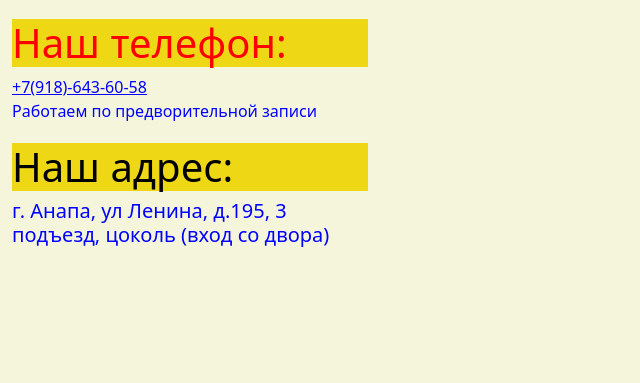
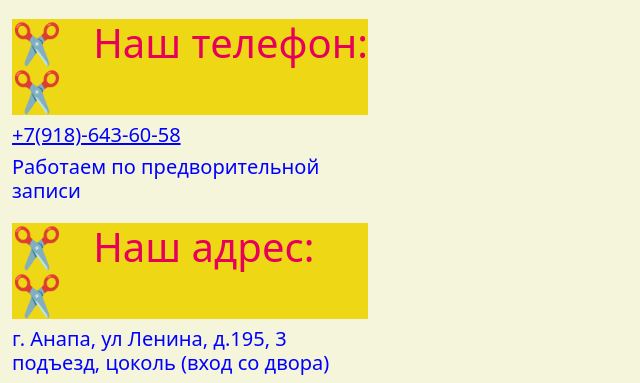
Before and after one commit to Zhenua82/project_1, a Django app: page /news/homework/add_human/ in a window 1280 px wide. Shown: the part 828-1211 px from the top of the page, without its empty margins (0-640 px from the left). Before the commit the page ends 1075 px from the top, so only its background shows below. Run offline with Django 4.2, Linux system fonts and the light colour scheme; a user stored in the database is signed in; data comes from the database, SQL or seed files in the repository; both versions use the stored data as it was after the commit; some libraries are stand-ins or nearby versions.

Commit message:
29.05.2023

```diff
--- a/django_project-main/NewsProject/NewsPoject/homework/views.py
+++ b/django_project-main/NewsProject/NewsPoject/homework/views.py
@@ -19,13 +19,16 @@ from .forms import HumanForm
 #     def get_queryset(self):
 #         # return Human.objects.filter(is_published=True).select_related('profession')
 #         return Human.objects.filter().select_related('profession')
+
 def home(request):
-    human = Human.objects.all()
+    human = Human.objects.filter(is_published=True)
+    human_2 = Human.objects.all()
     professions = Profession.objects.all()
     paginator = Paginator(human, 3)
     page_num = request.GET.get('page', 1)
     page_human = paginator.get_page(page_num)
     context = {
+        'human_2': human_2,
         'human': human,
         'title': 'Список людей',
         'title2': 'Список людей:',
--- a/django_project-main/NewsProject/NewsPoject/templates/inc/_sidebarhome.html
+++ b/django_project-main/NewsProject/NewsPoject/templates/inc/_sidebarhome.html
@@ -1,4 +1,5 @@
 {% load human_tags %}
+
 
 <div class="list-group" style='background-color: #eed815'>
 <!--    {% get_list_profession as professions %}-->
@@ -9,10 +10,17 @@
         {% show_professions %}
 </div>
 <iframe src="https://www.google.com/maps/d/embed?mid=11oYve_Th26AQAqjRHuipZvm08REVax0&ehbc=2E312F" width="416" height="480" style="margin-top: 20px;"></iframe>
-<h1 style='background-color: #eed815; margin-top: 20px; color: red;'> Наш телефон: </h1>
-<a href="tel:+79186436058" style='color: blue;'>+7(918)-643-60-58</a>
+{% for i in human_2 %}
+{% if i.id == 31 %}
+<span class="badge rounded-pill" style='background-color: #cc0066; margin-top: 20px; margin-left: 180px;'>
+<img src="{{i.photo.url}}" class="mr-3" width="60" alt="Photo">
+</span>
+{% endif %}
+{% endfor %}
+<h1 style='background-color: #eed815; margin-top: 20px; color: #e6005c'> &#9986; &nbsp; Наш телефон: &#9986;</h1>
+<a href="tel:+79186436058" style='color: blue;'><h5> +7(918)-643-60-58 </h5> </a>
 <div class="list">
-        <h8 style='color: blue;'> Работаем по предворительной записи </h8>
+        <h5 style='color: blue;'> Работаем по предворительной записи </h5>
 </div>
-<h1 style='background-color: #eed815; margin-top: 20px; color: black;'> Наш адрес: </h1>
-<h5 style='color: blue'>г. Анапа, ул Ленина, д.195, 3 подъезд, цоколь (вход со двора)</h5>
+<h1 style='background-color: #eed815; margin-top: 20px; color: #e6005c;'>&#9986; &nbsp; Наш адрес: &nbsp;&nbsp;&nbsp; &#x2702;</h1>
+<h5 style='color: blue'>г. Анапа, ул Ленина, д.195, 3 подъезд, цоколь (вход со двора) </h5>
```
Also changed, not shown: django_project-main/NewsProject/NewsPoject/db.sqlite3.
